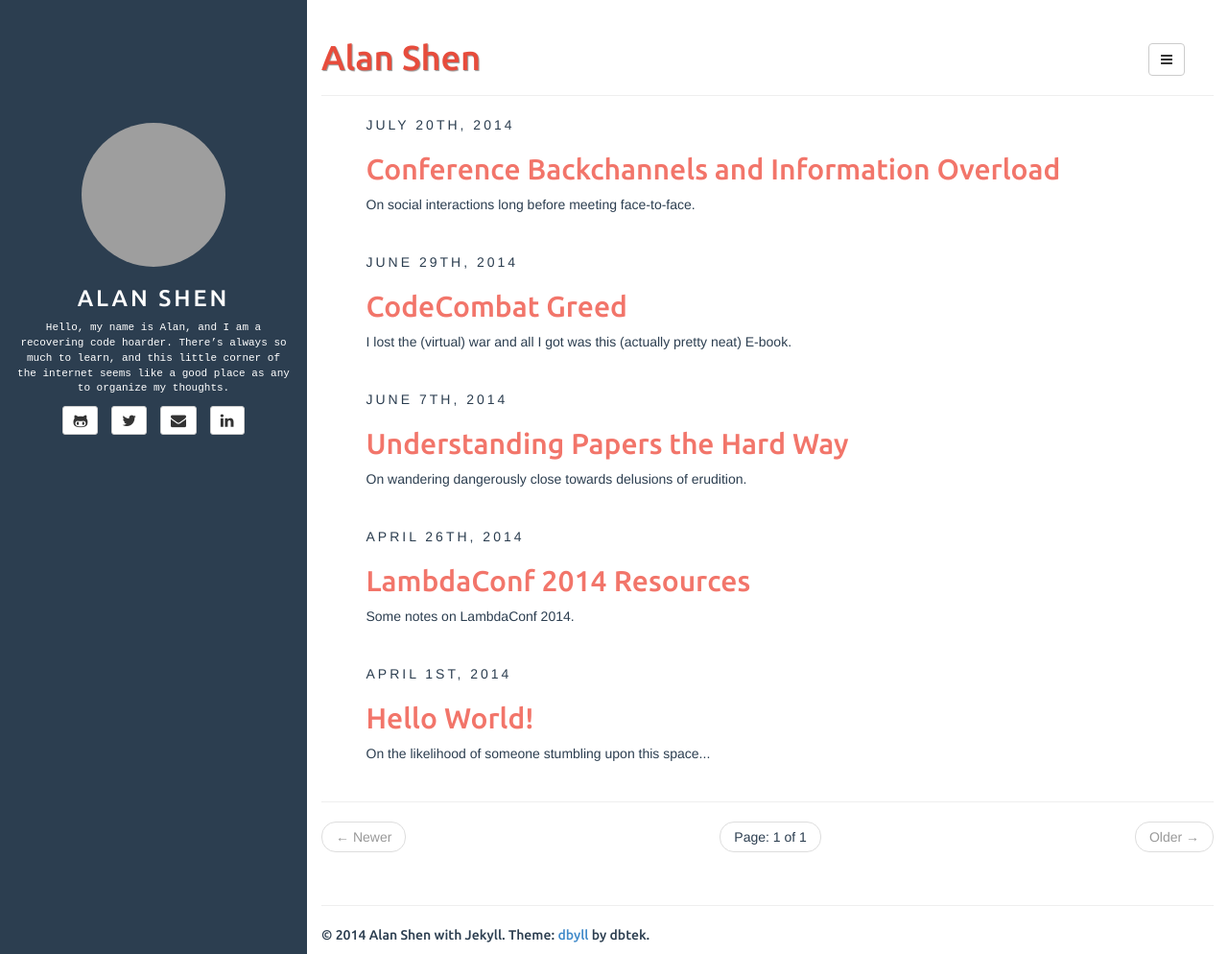
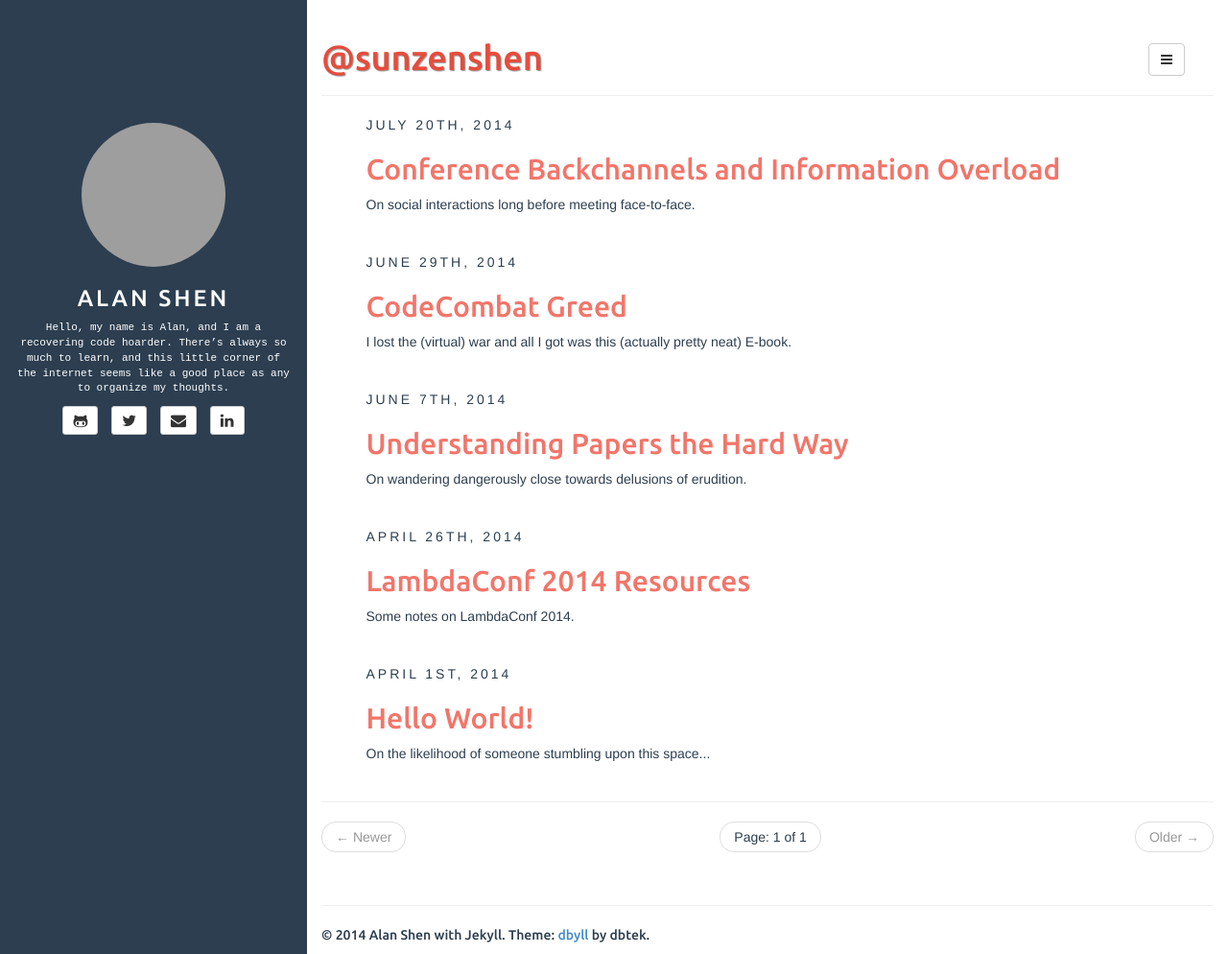
Before and after one commit to sunzenshen/sunzenshen.github.io, a Jekyll site: the page built from index.html, in a window 1280 px wide and 994 px high. Shown: the whole window at 96% size. Built offline with Jekyll 4.4.1, drawn with Linux system fonts in a browser that asks for light colours; the list of posts is cut into pages by our own code; grey boxes are pictures that could not be loaded.

Commit message:
Placeholder title
New Jekyll update fixed the front page title issue.  Still can’t think
of a good name.

```diff
--- a/_config.yml
+++ b/_config.yml
@@ -12,7 +12,7 @@ defaults:
     scope:
       path: "" # empty string for all files
     values:
-      title: "Alan Shen"
+      title: "@sunzenshen"
 
 title: "Alan Shen"
 description: Pardon the dust.
```
